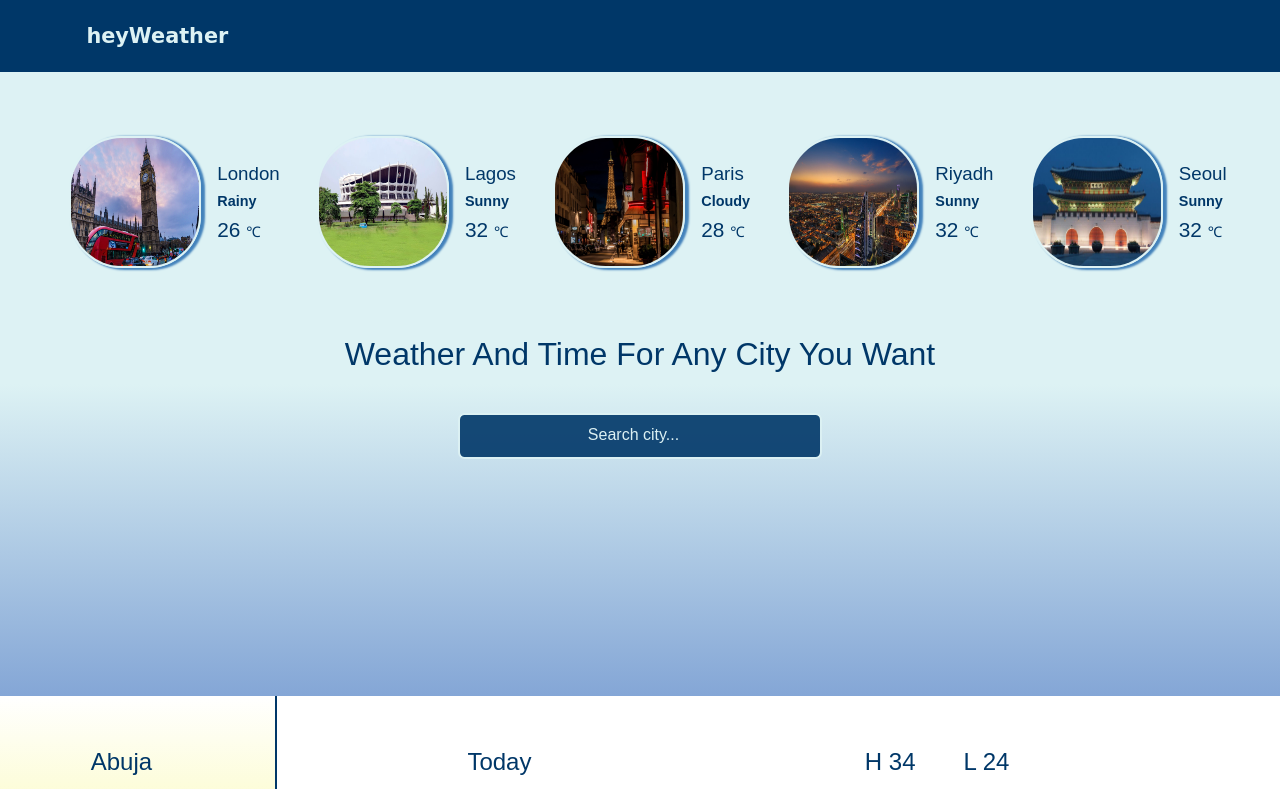
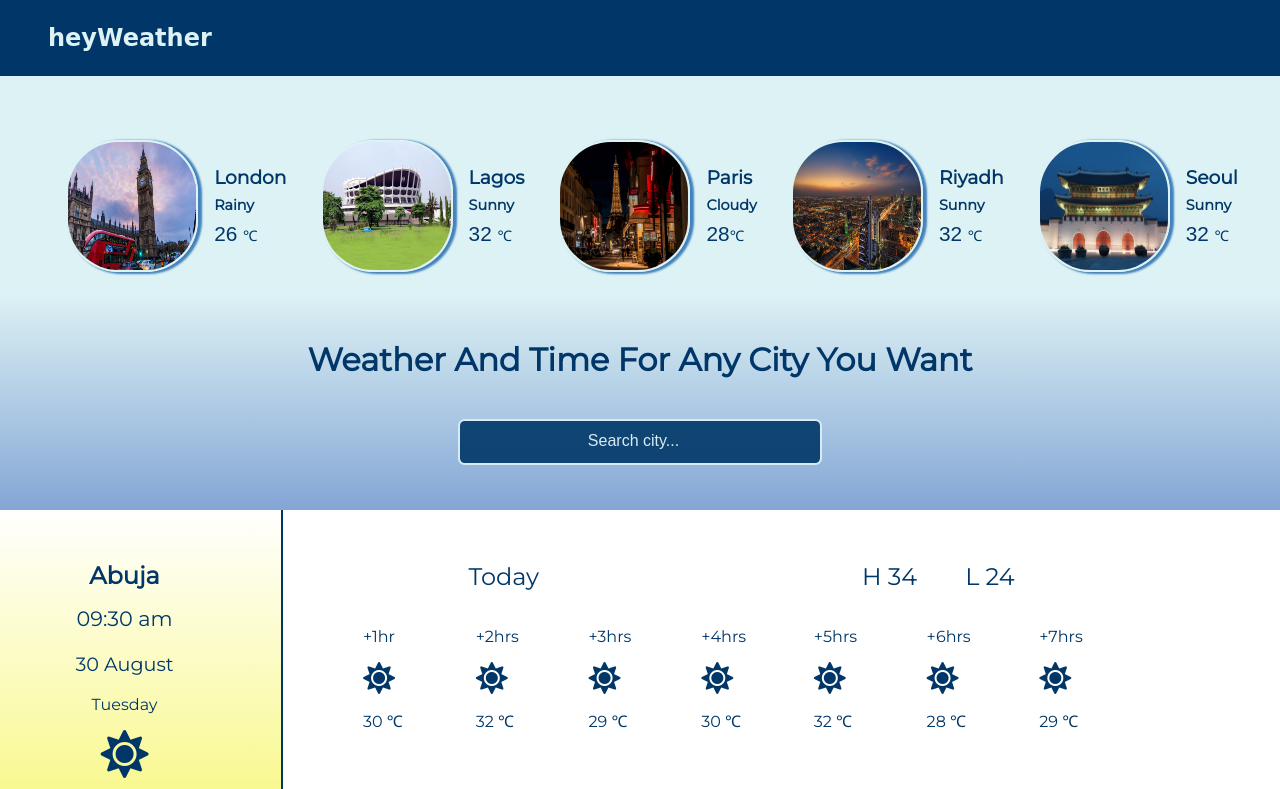
Before and after one commit to Iamhafsah/heyweather, a plain HTML site: page index.html in a window 1280 px wide. Shown: the top 789 px of the page. Drawn offline with nearby package versions, Linux system fonts and the light colour scheme; no server answers; a web font is replaced by a local one.

Commit message:
modifications to the interface

```diff
--- a/index.html
+++ b/index.html
@@ -4,7 +4,7 @@
     <meta charset="utf-8">
     <title>HeyWeather</title>
     <meta name="viewport" content="width=device-width, initial-scale=1, shrink-to-fit=no">
-    <link href="https://fonts.googleapis.com/css2?family=Princess+Sofia&family=Roboto:wght@400;500&display=swap" rel="stylesheet">
+    <link href="https://fonts.googleapis.com/css2?family=Montserrat&family=Princess+Sofia&display=swap" rel="stylesheet">
     <link rel="stylesheet" href="/assets/css/all.css">
     <link rel="stylesheet" href="styles.css">
     <link rel="stylesheet" href="top-cities.css">
@@ -70,7 +70,7 @@
             <div class="city-text">
                 <h3>Paris</h3>
                 <h4 class="paris-weather">Cloudy</h4>
-                <p class="paris-temp">28 <span>&#8451;</span></p>
+                <p class="paris-temp">28<span>&#8451;</span></p>
             </div>
         </div>
 
--- a/index.js
+++ b/index.js
@@ -393,11 +393,11 @@ const getWeather = async () => {
         time.innerHTML = dayjs(timeIn.datetime).format('H:mm a');
 
     }
-    getTime()
+    getTime();
     }
     latitude();
 }
-getWeather()
+getWeather();
 
 
 
--- a/styles.css
+++ b/styles.css
@@ -13,25 +13,24 @@ body{
     margin: 0;
     padding: 0;
     box-sizing: border-box;
-    font-family: 'Raleway', sans-serif;
+    font-family: 'Montserrat', sans-serif;
     scroll-behavior: smooth;
 }
 /* the header styling */
 .header{
     grid-area: header;
     display: flex;
-    justify-content: space-between;
+    justify-content: flex-start;
     align-items: center;
     background-color: var(--deep-blue);
     color: var(--powder-blue);
-    padding: .2em;
 }
 /* the logo */
 .logo p{
     font-family: 'Princess Sofia', cursive;
-    font-size: 1.3em;
+    font-size: 1.5em;
     font-weight: bold;
-    margin-left: 4em;
+    margin-left: 2em;
 }
 /* navigation styling */
 .nav ul{
@@ -72,7 +71,7 @@ nav ul li a{
     color: var(--deep-blue);
 }
 .current-city h2{
-    font-weight: 500;
+    font-weight: 600;
     line-height: 1.2em;
 }
 .current-city .time{
@@ -139,10 +138,6 @@ br{
     display: flex;
     justify-content: center;
 }
-.info2{
-    margin-left: 2em;
-    text-align: center;
-}
 /* the information boxes */
 .info1, .info2{
     background-color: var(--yellowish);
@@ -153,6 +148,11 @@ br{
     max-height: 250px;
     background-image: linear-gradient(white,var(--yellowish), var(--yellowish));
     box-shadow: 3px 1px 2px 1px var(--dark-blue);
+}
+.info2{
+    margin-left: 2em;
+    text-align: center;
+    padding: 0em 3.5em 0em 3.5em;
 }
 .info1 li{
     list-style-type: disc;
--- a/top-cities.css
+++ b/top-cities.css
@@ -3,7 +3,6 @@
     grid-area: main;
     background-image: linear-gradient(var(--powder-blue),var(--powder-blue),var(--light-blue));
     padding: 2em;
-    height: 70vh;
 }
 /* the div containing city images */
 .top-container-inner{
@@ -17,7 +16,7 @@
 }
 /* the cities */
 .city-1, .city-2,.city-3,.city-4,.city-5{
-    margin-left: 1em;
+    margin-left: 1.5em;
     display: flex;
     align-items: center;
 }
@@ -31,7 +30,7 @@
     top:35%;
     transform: translateY(-50%);
     cursor: pointer;
-    background: var(--light-blue);
+    background: var(--powder-blue);
     outline: none;
 
 }
@@ -57,7 +56,7 @@
     line-height: .5em;
 }
 .city-text h3{
-    font-weight: 500;
+    font-weight: 600;
 }
 .city-text h4{
     color: var(--deep-blue);
@@ -89,7 +88,7 @@
 .intro-text h1{
     margin-top: 2em;
     font-size: 2rem;
-    font-weight: 500;
+    font-weight: 600;
 }
 /* the city search button */
 .search{
@@ -123,8 +122,16 @@
     }
 }
 @media screen and (max-width:390px){
+    #search-btn{
+        margin: 1em auto 2em auto;
+    }
     #search-btn::placeholder{
         font-size: 1em;
+    }
+}
+@media screen and (max-width:380px){
+    .intro-text h1{
+        font-size: 1.5rem;
     }
 }
 @media screen and (max-width:320px){
```
